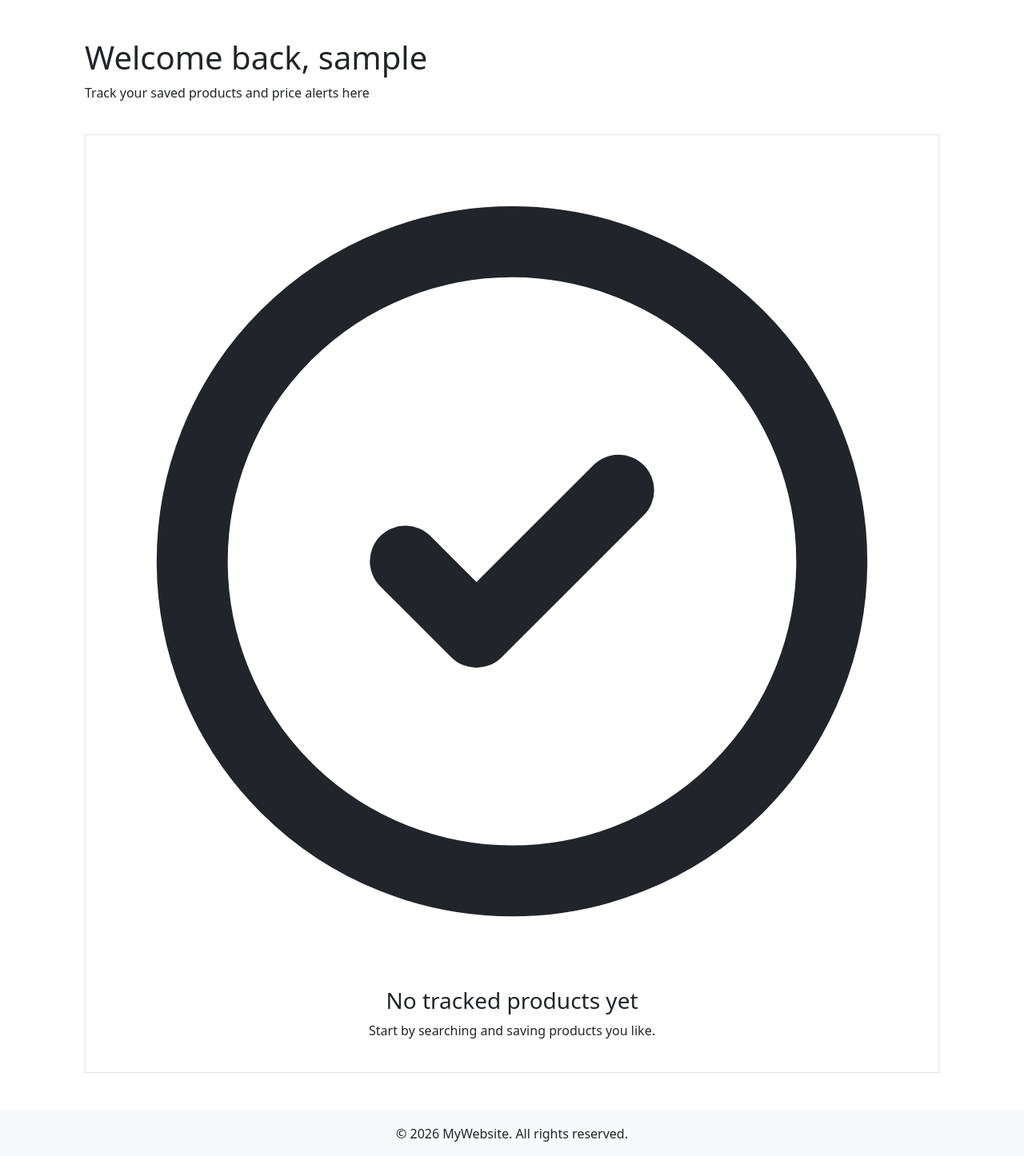
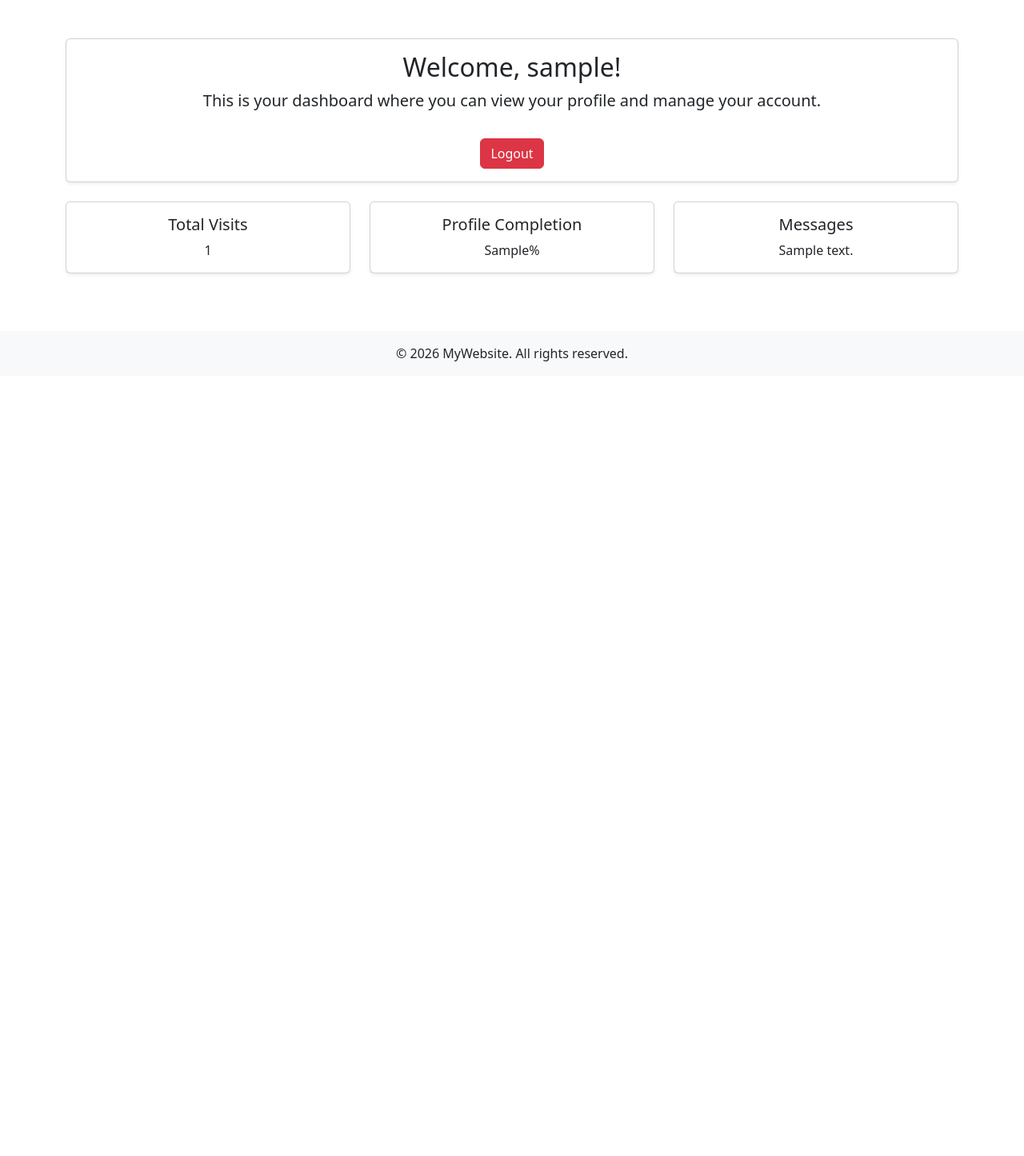
Before and after one commit to sano911/my-price-web, a Flask app: template templates/dashboard.html in a window 1280 px wide. Shown: the part 56-1502 px from the top of the page at 80% size. After the commit the page ends 508 px from the top, so only its background shows below. Run offline with Flask 3, Linux system fonts and the light colour scheme; a user stored in the database is signed in; tables that the repository leaves empty hold one stand-in row (values such as "Sample post"); the template is opened without the code that fills it: most values are stand-ins (such as "Sample title", 1, 10 or a date in 2020).

Commit message:
Update dashboard.html

```diff
--- a/templates/dashboard.html
+++ b/templates/dashboard.html
@@ -1,30 +1,45 @@
 {% extends "base.html" %}
-{% block title %}Dashboard - Smart Price Finder{% endblock %}
+
+{% block title %}Dashboard - MyWebsite{% endblock %}
 
 {% block content %}
-<div class="max-w-7xl mx-auto mt-12 px-4 sm:px-6 lg:px-8">
-    <div class="flex flex-col md:flex-row justify-between items-start md:items-center mb-12">
-        <div>
-            <h1 class="text-3xl md:text-4xl font-bold text-slate-900 dark:text-white">Welcome back, {{ current_user.username }}</h1>
-            <p class="mt-2 text-slate-600 dark:text-slate-300">Track your saved products and price alerts here</p>
+<div class="row">
+    <div class="col-12">
+        <div class="card shadow-sm mb-4">
+            <div class="card-body text-center">
+                <h2 class="card-title">Welcome, {{ session['username'] }}!</h2>
+                <p class="lead">This is your dashboard where you can view your profile and manage your account.</p>
+                <a href="{{ url_for('logout') }}" class="btn btn-danger mt-3">Logout</a>
+            </div>
         </div>
-        <a href="/" class="mt-4 md:mt-0 inline-flex px-6 py-3 bg-indigo-600 text-white font-medium rounded-xl hover:bg-indigo-700 transition shadow-glow">
-            Search New Product
-        </a>
     </div>
+</div>
 
-    <!-- Placeholder for tracked products / history -->
-    <div class="bg-white dark:bg-slate-800 rounded-3xl shadow-soft p-10 border border-slate-200 dark:border-slate-700 text-center">
-        <svg class="mx-auto h-16 w-16 text-slate-400" fill="none" viewBox="0 0 24 24" stroke="currentColor">
-            <path stroke-linecap="round" stroke-linejoin="round" stroke-width="2" d="M9 12l2 2 4-4m6 2a9 9 0 11-18 0 9 9 0 0118 0z" />
-        </svg>
-        <h3 class="mt-6 text-xl font-medium text-slate-900 dark:text-white">No tracked products yet</h3>
-        <p class="mt-2 text-slate-600 dark:text-slate-300">Start by searching and saving products you like.</p>
-        <a href="/" class="mt-6 inline-flex px-8 py-4 bg-indigo-600 text-white font-semibold rounded-xl hover:bg-indigo-700 transition shadow-glow">
-            Search Products Now
-        </a>
+<!-- Example Stats Section -->
+<div class="row text-center">
+    <div class="col-md-4 mb-4">
+        <div class="card h-100 shadow-sm">
+            <div class="card-body">
+                <h5 class="card-title">Total Visits</h5>
+                <p class="card-text">{{ total_visits }}</p>
+            </div>
+        </div>
     </div>
-
-    <!-- Future sections: Price alerts, Recent searches, etc. -->
+    <div class="col-md-4 mb-4">
+        <div class="card h-100 shadow-sm">
+            <div class="card-body">
+                <h5 class="card-title">Profile Completion</h5>
+                <p class="card-text">{{ profile_completion }}%</p>
+            </div>
+        </div>
+    </div>
+    <div class="col-md-4 mb-4">
+        <div class="card h-100 shadow-sm">
+            <div class="card-body">
+                <h5 class="card-title">Messages</h5>
+                <p class="card-text">{{ unread_messages }}</p>
+            </div>
+        </div>
+    </div>
 </div>
 {% endblock %}
```
